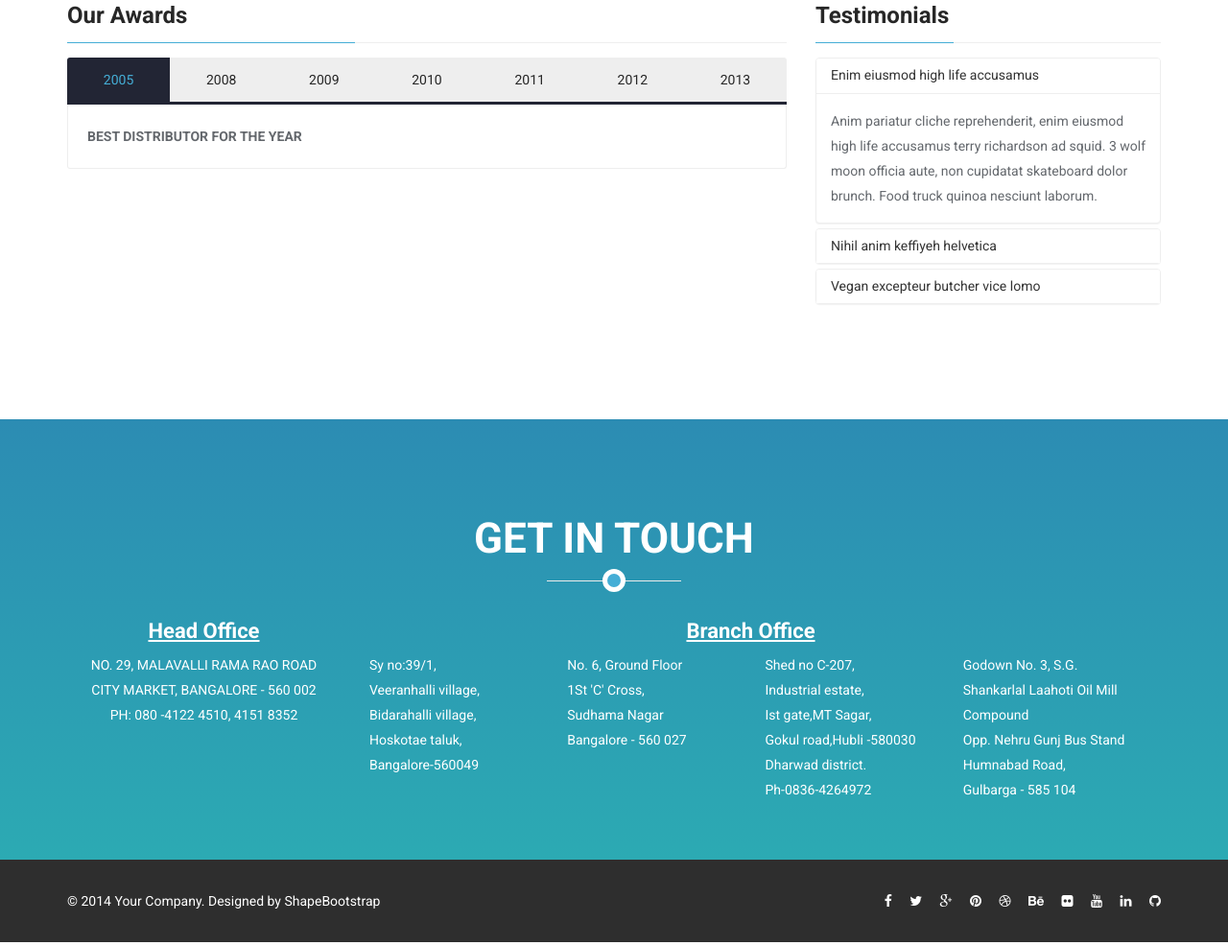
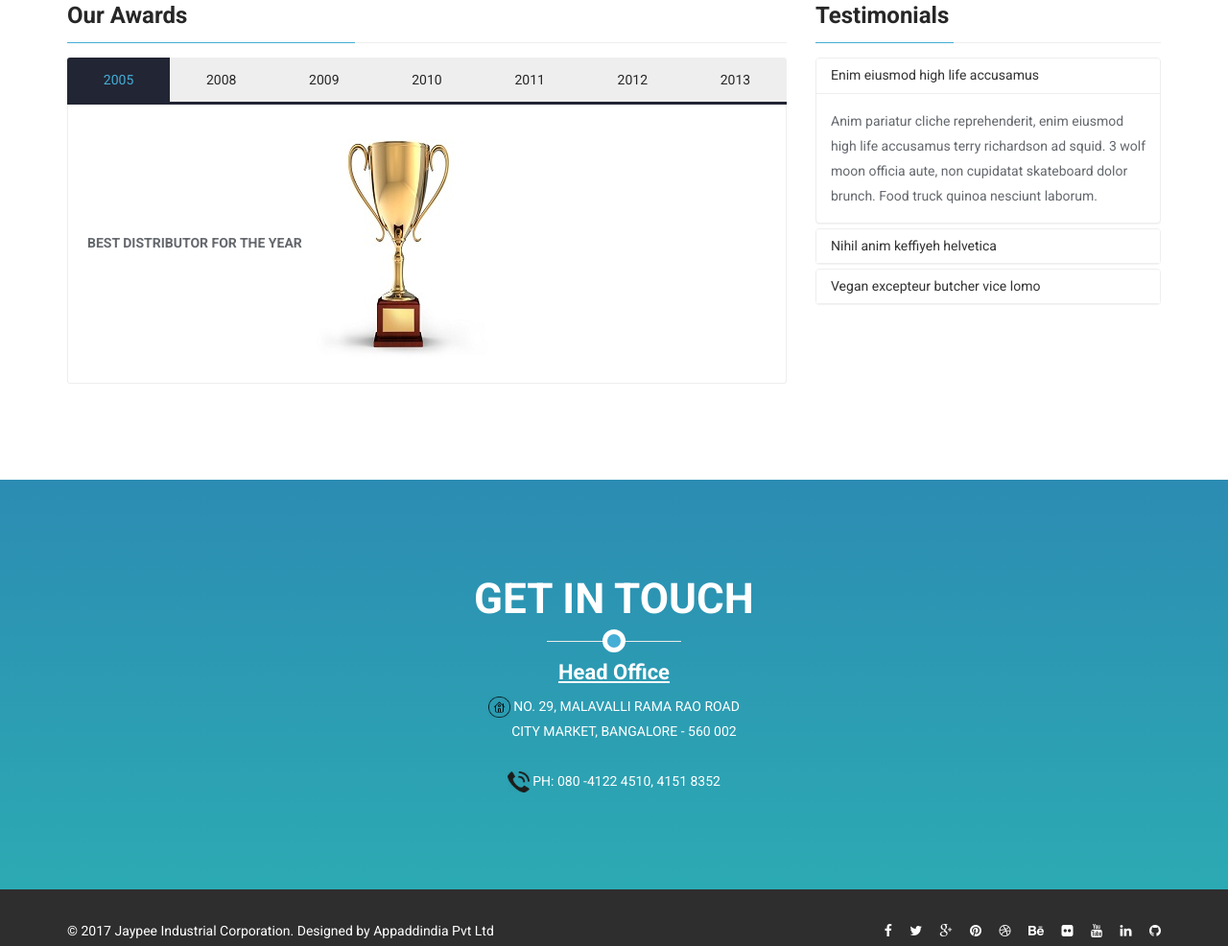
Before and after one commit to pruthvikiran/jaypee, a plain HTML site: page index.html in a window 1280 px wide. Shown: the part 3820-4806 px from the top of the page at 96% size. Drawn offline with Linux system fonts and the light colour scheme; some packages are replaced by stand-ins of ours.

Commit message:
initial commit

```diff
--- a/index.html
+++ b/index.html
@@ -336,7 +336,7 @@
                 <div class="col-sm-6 col-md-3">
                     <div class="team-member wow fadeInUp" data-wow-duration="400ms" data-wow-delay="0ms">
                         <div class="team-img">
-                            <img class="img-responsive" src="images/team/1.jpg" alt="">
+                            <img class="img-responsive" src="images/team/11.jpg" alt="">
                         </div>
                         <div class="team-info">
                             <h3>GALVANISED WIRES<br>&emsp;</h3>
@@ -346,7 +346,7 @@
                 <div class="col-sm-6 col-md-3">
                     <div class="team-member wow fadeInUp" data-wow-duration="400ms" data-wow-delay="100ms">
                         <div class="team-img">
-                            <img class="img-responsive" src="images/team/2.jpg" alt="">
+                            <img class="img-responsive" src="images/team/22.jpg" alt="">
                         </div>
                         <div class="team-info">
                             <h3>GI BARBED WIRES<br>&emsp;</h3>
@@ -356,7 +356,7 @@
                 <div class="col-sm-6 col-md-3">
                     <div class="team-member wow fadeInUp" data-wow-duration="400ms" data-wow-delay="200ms">
                         <div class="team-img">
-                            <img class="img-responsive" src="images/team/3.jpg" alt="">
+                            <img class="img-responsive" src="images/team/33.jpg" alt="">
                         </div>
                         <div class="team-info">
                             <h3>GI CHAIN LINK FENCE</h3>
@@ -407,25 +407,25 @@
                         </ul>
                         <div id="tab-content" class="tab-content">
                             <div role="tabpanel" class="tab-pane fade active in" id="tab1" aria-labelledby="tab1">
-                                <p><b>BEST DISTRIBUTOR FOR THE YEAR</b></p>
+                                <p><b>BEST DISTRIBUTOR FOR THE YEAR</b><img src="images/award.jpg" alt=""></p>
                             </div>
                             <div role="tabpanel" class="tab-pane fade" id="tab2" aria-labelledby="tab2">
-                                <p><b>DISTRIBUTOR OF THE YEAR  RUNNER UP</b></p>
+                                <p><img src="images/award.jpg" alt=""><b>DISTRIBUTOR OF THE YEAR  RUNNER UP</b></p>
                             </div>
                             <div role="tabpanel" class="tab-pane fade" id="tab3" aria-labelledby="tab3">
-                                <p><b>MOST CONSISTENT SALES FOR THE YEAR</b></p>
+                                <p><b>MOST CONSISTENT SALES FOR THE YEAR</b><img src="images/award.jpg" alt=""></p>
                             </div>
                             <div role="tabpanel" class="tab-pane fade" id="tab4" aria-labelledby="tab3">
-                                <p><b>BEST DISTRIBUTOR FOR THE YEAR</b></p>
+                                <p><img src="images/award.jpg" alt=""><b>BEST DISTRIBUTOR FOR THE YEAR</b></p>
                             </div>
                             <div role="tabpanel" class="tab-pane fade" id="tab5" aria-labelledby="tab5">
-                                <p><b>BEST IMPLEMENTATION OF VMGW</b></p>
+                                <p><b>BEST IMPLEMENTATION OF VMGW</b><img src="images/award.jpg" alt=""></p>
                             </div>
                             <div role="tabpanel" class="tab-pane fade" id="tab6" aria-labelledby="tab6">
-                                <p><b>MOST PROFESSIONAL ORGANIZATION</b></p>
+                                <p><img src="images/award.jpg" alt=""><b>MOST PROFESSIONAL ORGANIZATION</b></p>
                             </div>
                             <div role="tabpanel" class="tab-pane fade" id="tab7" aria-labelledby="tab7">
-                                <p><b>EXCELLENCE IN BRAND PROMOTION</b></p>
+                                <p><b>EXCELLENCE IN BRAND PROMOTION</b><img src="images/award.jpg" alt=""></p>
                             </div>
                         </div>
                     </div>
@@ -488,11 +488,11 @@
         <div class="container">
             <div class="section-header">
                 <h2 class="section-title text-center wow fadeInDown">Get in Touch</h2>
-                <div class="col-lg-3">
+
                     <h2 style="font-size:22px" class="text-center wow fadeInDown"><u>Head Office</u></h2>
-                <p class="text-center wow fadeInDown">NO. 29, MALAVALLI RAMA RAO ROAD<br>CITY MARKET, BANGALORE - 560 002<br>PH: 080 -4122 4510, 4151 8352</p>
-                </div>
-                <div class="col-lg-9">
+                <p class="text-center wow fadeInDown"><img width="2%" src="images/address.png" alt=""> NO. 29, MALAVALLI RAMA RAO ROAD<br>&emsp;&nbsp; CITY MARKET, BANGALORE - 560 002<br><br><img width="2%" src="images/phone.png" alt=""> PH: 080 -4122 4510, 4151 8352</p>
+
+                <!--<div class="col-lg-9">
                     <h2 style="font-size:22px" class="text-center wow fadeInDown"><u>Branch Office</u></h2>
                     <div class="col-lg-2" style="width: 25%;">
                         <p class="wow fadeInDown">Sy no:39/1,<br>Veeranhalli village,<br>Bidarahalli village,<br>Hoskotae taluk,<br>Bangalore-560049 </p>
@@ -506,7 +506,7 @@
                     <div class="col-lg-2" style="width: 25%;">
                         <p class="wow fadeInDown">Godown No. 3, S.G.<br>Shankarlal Laahoti  Oil Mill Compound<br>Opp. Nehru Gunj Bus Stand<br>Humnabad Road, <br>Gulbarga - 585 104 </p>
                     </div>
-                </div>
+                </div>-->
             </div>
         </div>
     </section><!--/#get-in-touch-->
@@ -518,7 +518,7 @@
         <div class="container">
             <div class="row">
                 <div class="col-sm-6">
-                    &copy; 2014 Your Company. Designed by <a target="_blank" href="http://shapebootstrap.net/" title="Free Twitter Bootstrap WordPress Themes and HTML templates">ShapeBootstrap</a>
+                    &copy; 2017 Jaypee Industrial Corporation. Designed by <a target="_blank" href="#" title="">Appaddindia Pvt Ltd</a>
                 </div>
                 <div class="col-sm-6">
                     <ul class="social-icons">
```
Also changed, not shown: images/address.png (added), images/award.jpg (added), images/phone.png (added), images/slider/3.jpg, images/team/11.jpg (added), images/team/22.jpg (added), images/team/33.jpg (added).
